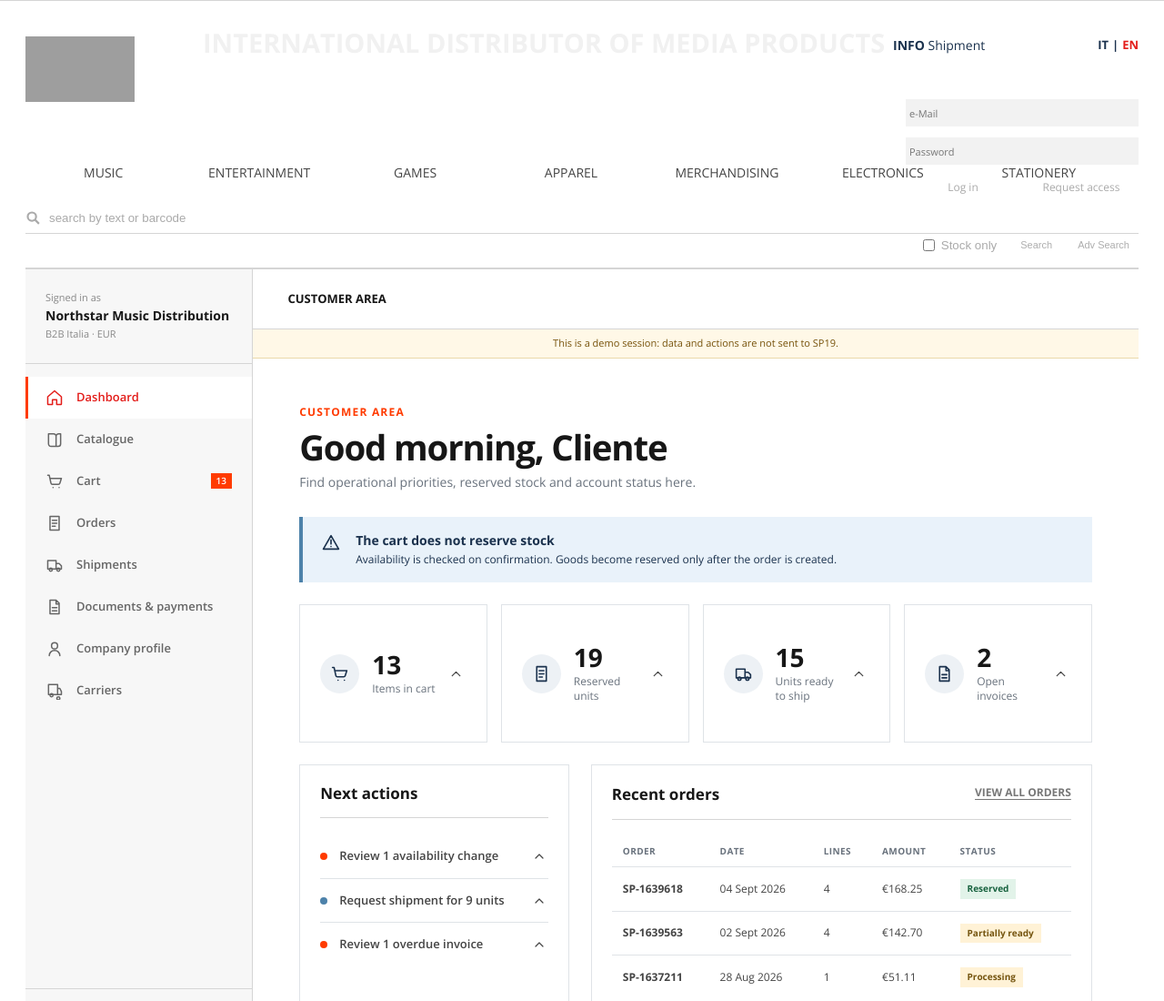
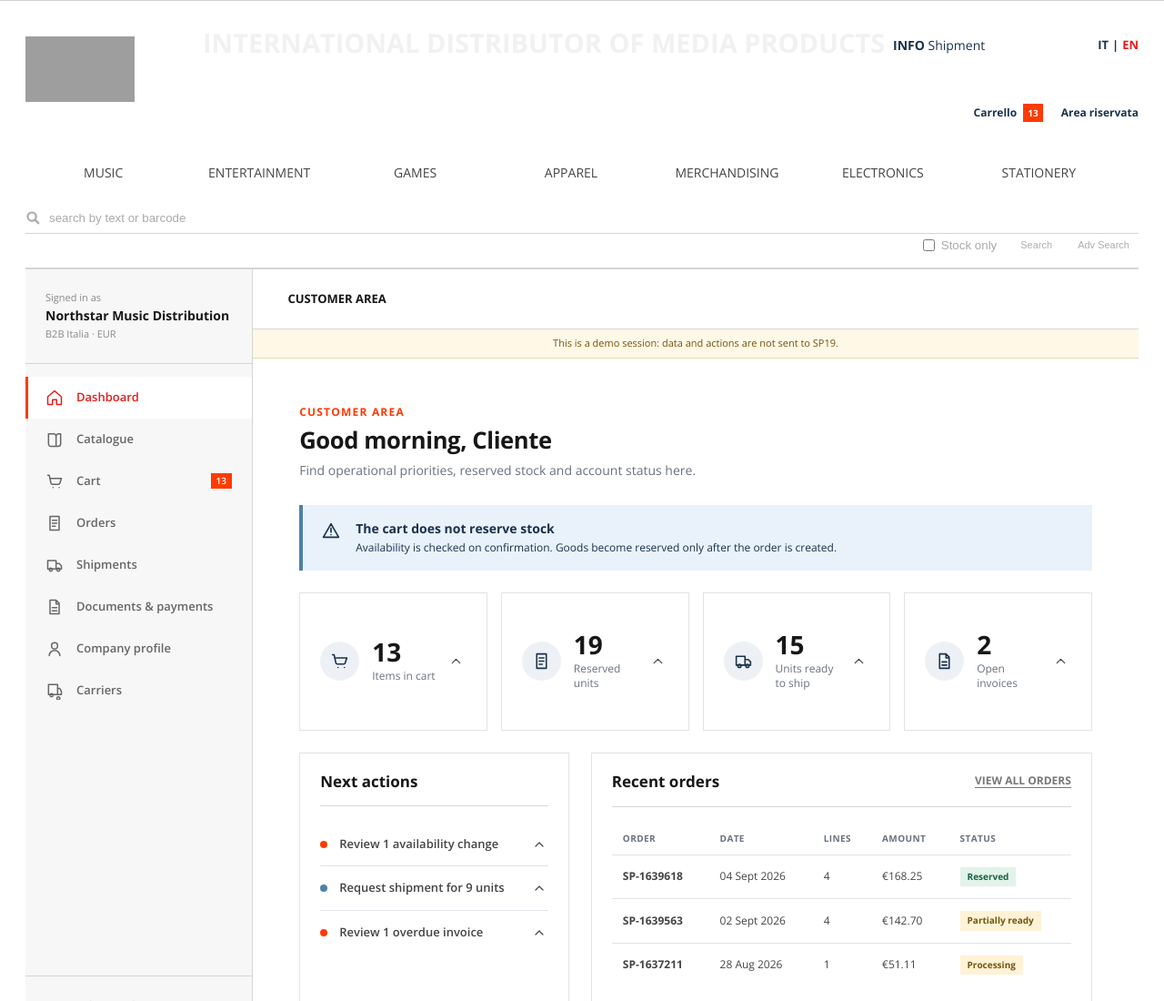
Before and after one commit to jellero/space1999, a website: page account.html in a window 1280 px wide. Shown: the top 1100 px of the page at 91% size. Drawn offline with nearby package versions, Linux system fonts and the light colour scheme; grey boxes are pictures that could not be loaded.

Commit message:
fix: use authenticated header state in private area

```diff
--- a/account.html
+++ b/account.html
@@ -12,6 +12,7 @@
     <link rel="stylesheet" href="./assets/styles.css?v=20260908-1">
     <link rel="stylesheet" href="./assets/b2b.css?v=20260908-1">
     <link rel="stylesheet" href="./assets/b2b-chrome.css?v=20260908-2">
+    <link rel="stylesheet" href="./assets/b2b-private-chrome.css?v=20260908-1">
   </head>
 
   <body class="b2b-account-page">
@@ -61,6 +62,7 @@
     </div>
 
     <script type="module" src="./assets/js/b2b-chrome.js?v=20260908-2"></script>
+    <script type="module" src="./assets/js/b2b-private-chrome.js?v=20260908-1"></script>
     <script type="module" src="./assets/js/b2b-account.js?v=20260908-1"></script>
   </body>
 </html>
```
